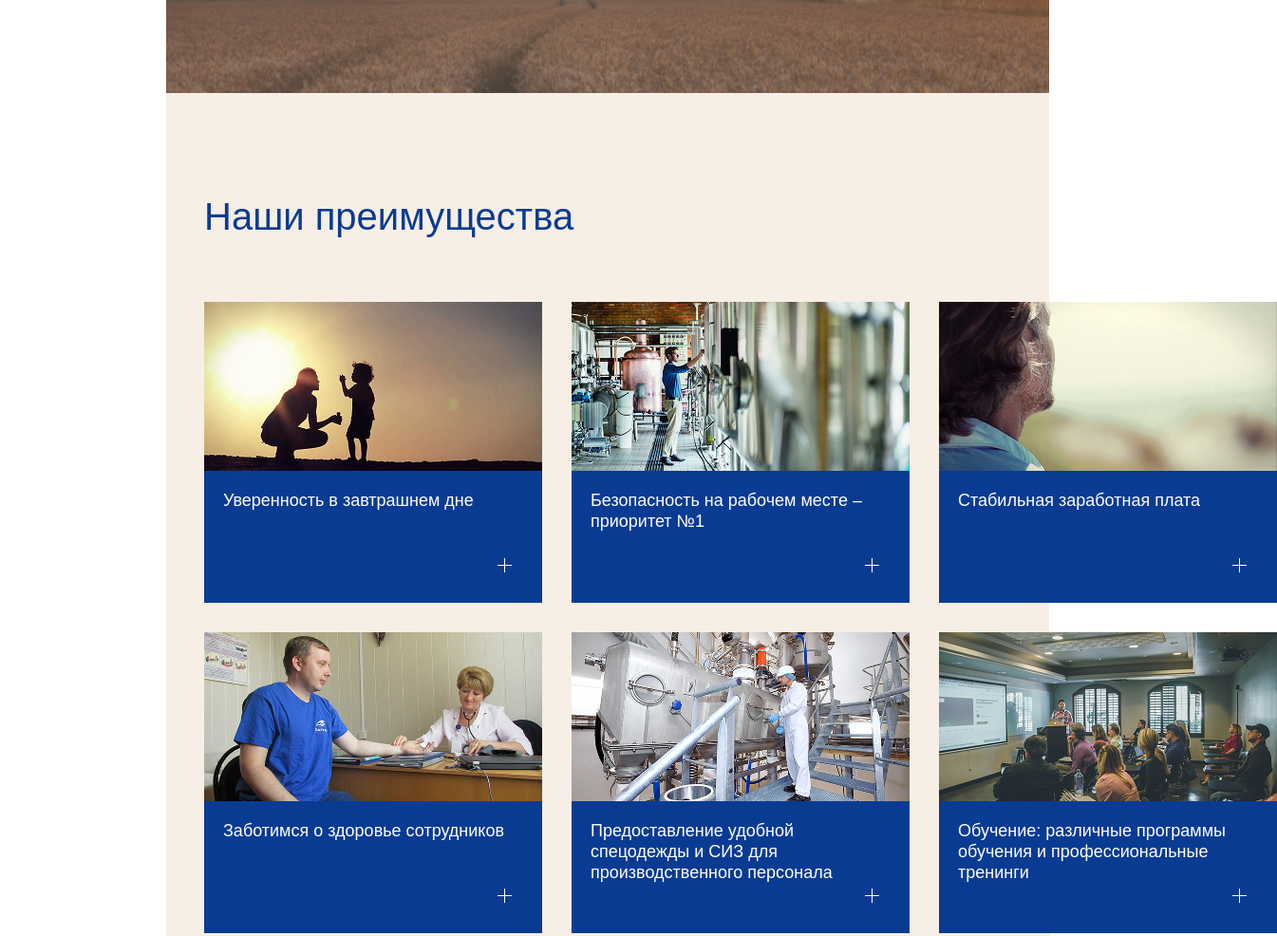
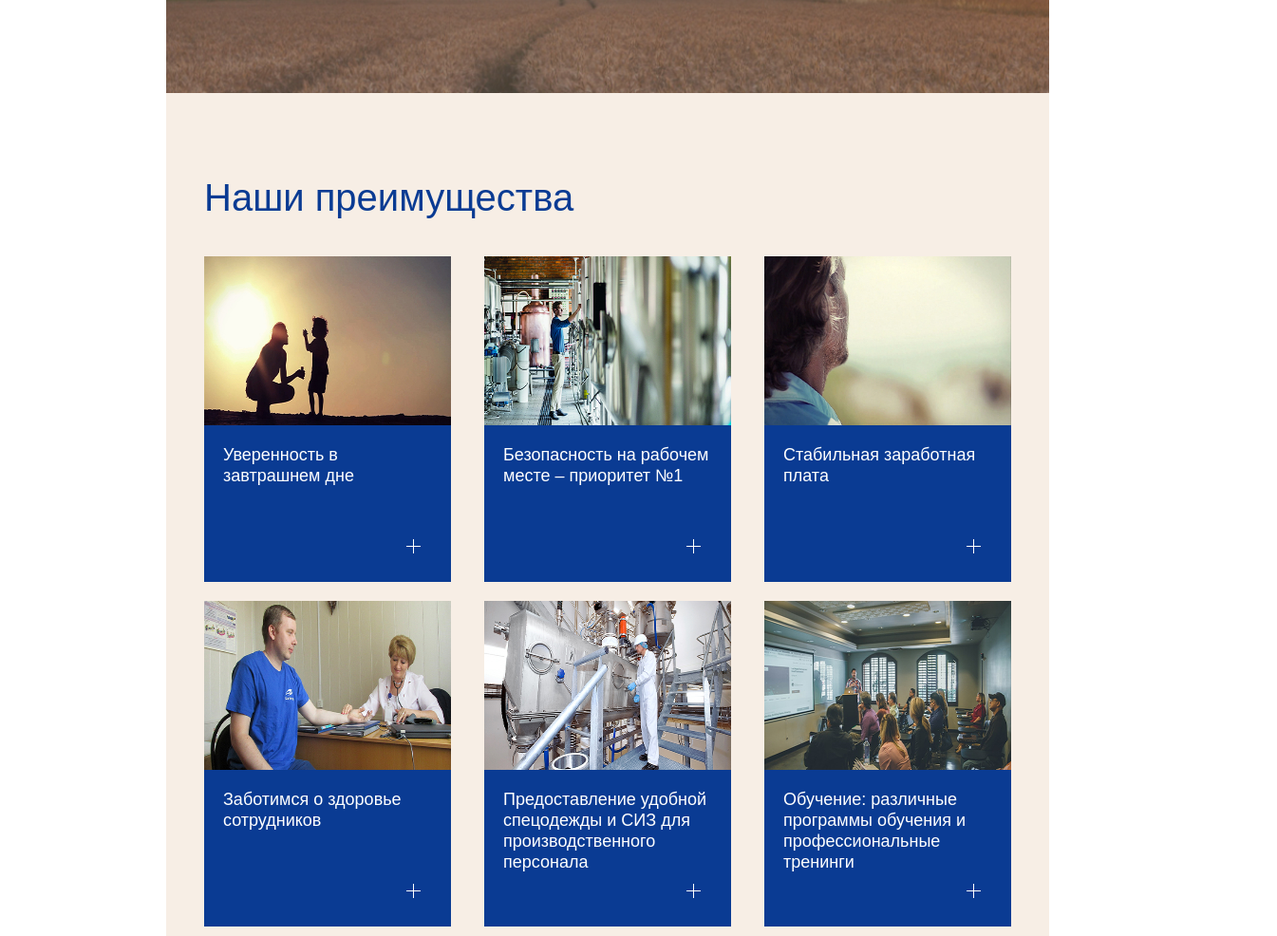
Before and after one commit to Kermishkov1996/Conecom, a website: page app/index.html in a window 1280 px wide. Shown: the part 1830-2816 px from the top of the page at 95% size, 1345 px wide, since content can reach past the window. Drawn offline with nearby package versions, Linux system fonts and the light colour scheme; files that its build step writes are made by us from their sources.

Commit message:
media advantages half

```diff
--- a/app/js/main.js
+++ b/app/js/main.js
@@ -1,7 +1,8 @@
-/*$('.item__button').on('click', function(){
+$('.item__button').on('click', function(){
 	$(this).toggleClass('is-active');
-});*/
+});
 
+/*
 const itemBtn = document.querySelector('.item__button');
 const body = document.querySelector('body');
 
@@ -10,8 +11,9 @@ itemBtn.addEventListener('click', ()=>{
 	itemBtn.classList.toggle('is-active');
 	body.classList.remove('is-active');
 });
+*/
+
 /*
-
 //функция для закрытия меню
 function close() {
 	menuList.classList.remove('menu__list--open');
@@ -31,4 +33,5 @@ menuList.addEventListener('click', (event)=>{
 });
 
 //закрывает меню при нажатии на поле за пределами меню
-menuShadow.addEventListener('click', close);*/
+menuShadow.addEventListener('click', close);
+*/
--- a/app/scss/style.scss
+++ b/app/scss/style.scss
@@ -616,18 +616,93 @@ body {
 .advantages {
   padding-top: rem(100);
   background-color: var(--color-linen);
+
+  @include laptop {
+    padding-top: rem(80);
+  }
+
   &__title {
     font-size: rem(40);
     line-height: rem(60);
     color: var(--color-blue);
   }
+
   &__items {
     margin-top: rem(60);
     display: grid;
     grid-template-columns: repeat(3, 1fr);
-    gap: rem(31);
+    gap: rem(32) rem(31);
+
+    @include laptop {
+      margin-top: rem(32);
+      gap: rem(20) rem(35);
     }
-  .item__button {
+  }
+
+  &__item {
+
+    @include laptop {
+      width: rem(260);
+    }
+  }
+
+  &__content {
+    display: none;
+    width: rem(356);
+    height: rem(264);
+    position: absolute;
+    top: rem(-125);
+    transition: all 6s;
+    background-color: var(--color-blue);
+
+    @include laptop {
+      width: rem(260);
+      top: rem(-99);
+    }
+  }
+
+  &__desc {
+    padding: rem(20) rem(20) 0 rem(20);
+    font-size: rem(18);
+    line-height: rem(22);
+
+    @include laptop {
+      font-size: rem(16);
+      line-height: rem(20);
+    }
+  }
+
+  .item {
+    &__picture {
+      display: block;
+
+      @include laptop {
+        width: rem(260);
+        height: rem(178);
+      }
+    }
+
+    &__desc {
+      background-color: var(--color-blue);
+      height: rem(139);
+      position: relative;
+
+      @include laptop {
+        height: rem(165);
+      }
+      & > p {
+        width: rem(316);
+        padding-top: rem(20);
+        margin-inline: rem(20); // margin-left and margin-right
+        font-size: rem(18);
+        line-height: rem(22);
+
+        @include laptop {
+          width: rem(220);
+        }
+      }
+    }
+    &__button {
       width: rem(16);
       height: rem(15);
       display: flex;
@@ -636,57 +711,34 @@ body {
       right: rem(32);
       z-index: 2;
       transition: .2s;
+
+      @include laptop {
+        top: rem(120);
+      }
       &-line {
         background-color: var(--color-white);
         position: relative;
       }
+
       .line-vertical {
         height: 100%;
         width: rem(1);
         left: rem(8);
       }
+
       .line-horizontal {
         height: rem(1);
         width: 100%;
         top: rem(7);
       }
     }
-  .item {
-    &__picture {
+
+    &__button.is-active + .advantages__content {
       display: block;
     }
-    &__desc {
-      background-color: var(--color-blue);
-      height: rem(139);
-      position: relative;
-      & > p {
-        width: rem(316);
-        padding-top: rem(20);
-        margin-inline: rem(20); // margin-left and margin-right
-        font-size: rem(18);
-        line-height: rem(22);
+
+    &__button.is-active {
+      transform: rotate(45deg);
     }
   }
 }
-  &__content {
-    display: none;
-    width: rem(356);
-    height: rem(264);
-    position: absolute;
-    top: -125px;
-    transition: all 6s;
-    background-color: var(--color-blue);
-  }
-  &__desc {
-    padding: rem(20) rem(20) 0 rem(20);
-    font-size: rem(18);
-    line-height: rem(22);
-  }
-  .item__button.is-active + .advantages__content {
-    display: block;
-    transition: all 6s;
-  }
-  .item__button.is-active {
-    transform: rotate(45deg);
-   }
-}
```
Also changed, not shown: app/css/style.min.css, app/js/main.min.js. Lines whose indentation alone changed are shown as unchanged.
